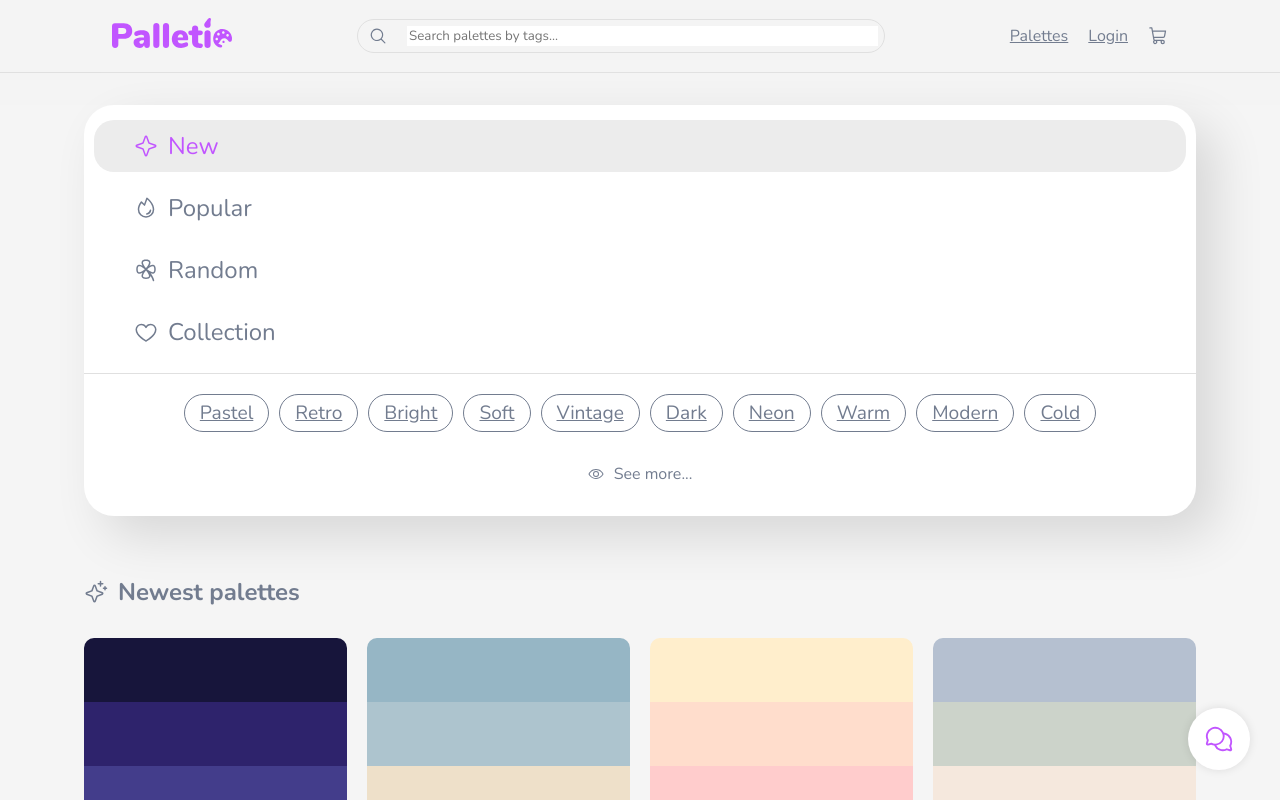
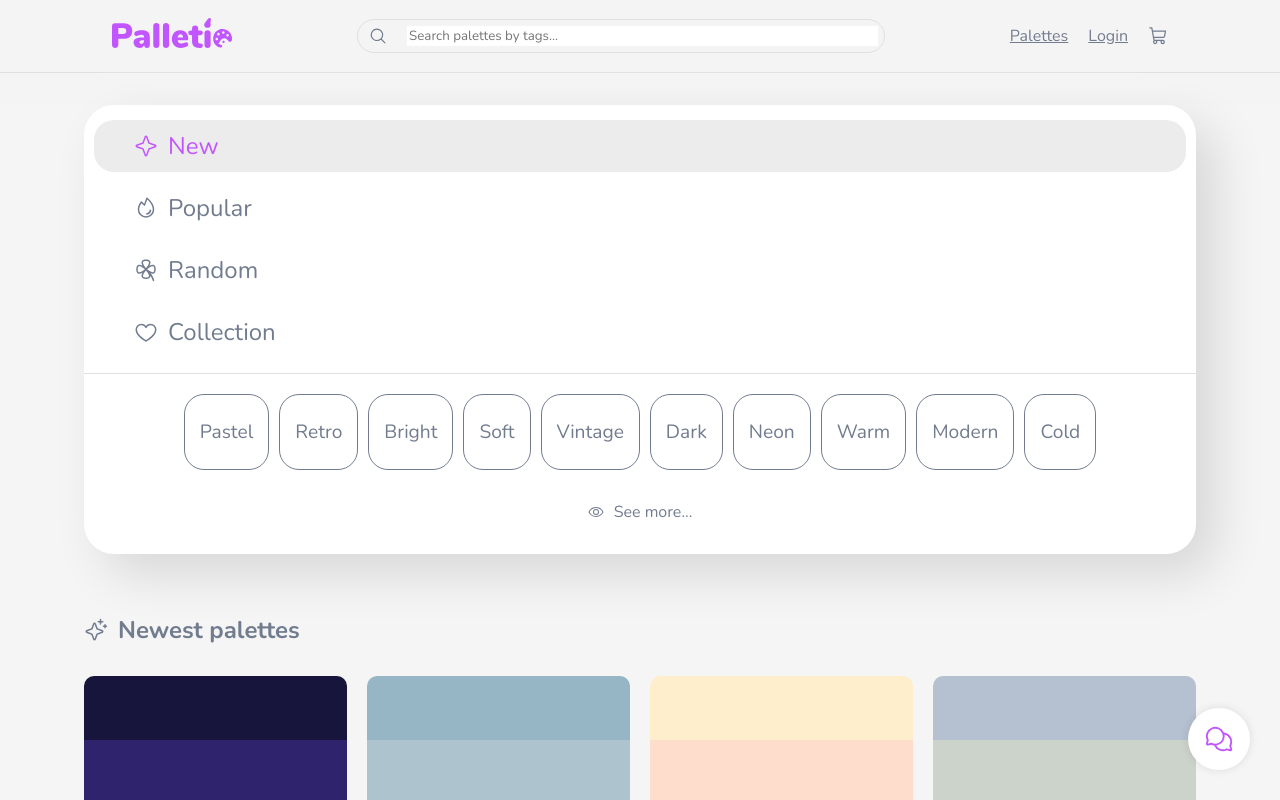
Before and after one commit to Junstant/React-Proyects, a React (Vite) app: page / in a window 1280 px wide. Shown: the top 800 px of the page. Built offline with nearby package versions, Linux system fonts and the light colour scheme.

Commit message:
refactor: Add tag palette filter functionality to App component

```diff
--- a/src/App.jsx
+++ b/src/App.jsx
@@ -8,7 +8,8 @@ import "./app.css";
 
 function App() {
   // call the colorDataBase from the context
-  const { colorDataBase, tagsDataBase, sortTags, temporalSaveDatabase, copyToClipboard, changeSwitch, switches, savedPalettes} = useGlobalContext();
+  const { colorDataBase, tagsDataBase, sortTags, temporalSaveDatabase, copyToClipboard, changeSwitch, switches, savedPalettes, tagPaletteFilter, tagsFilteredDataBase} = useGlobalContext();
+
 
   //give the 12 most popular tags
   const tags = sortTags(tagsDataBase).slice(0, 12);
@@ -33,7 +34,7 @@ function App() {
             <div className="tagsApp">
               {tags.map((tag, index) => (
                   <span key={index}>
-                    <a href="#">{tag.tag}</a>
+                    <p onClick={() => tagPaletteFilter(colorDataBase, tag)}>{tag.tag}</p>
                   </span>
                 ))}
                 <div className="seeMoreApp">
@@ -45,7 +46,7 @@ function App() {
             <h1 style={{ color: "#727C8F" }}>
               <Sparkle /> Newest palettes
             </h1>
-            <ColorsPalette colors={collectionSwitch()}/>
+            <ColorsPalette colors={tagsFilteredDataBase.length > 0 ? tagsFilteredDataBase : collectionSwitch()}/>
           </div>
           <div className="rightContainer conStyleThree">
             <h4><BookmarkSimple></BookmarkSimple> Saved</h4>
--- a/src/Context.jsx
+++ b/src/Context.jsx
@@ -31,31 +31,37 @@ export const GlobalContextProvider = ({ children }) => {
       color: ["#17153B", "#2E236C", "#433D8B", "#C8ACD6"],
       likes: "594",
       time: "2024-03-05T02:39:56.410Z",
+      tags: ["Pastel", "Neon", "Dark", "Warm"],
     },
     {
       color: ["#96B6C5", "#ADC4CE", "#EEE0C9", "#F1F0E8"],
       likes: "20252",
       time: "2024-01-02T02:39:56.410Z",
+      tags: ["Cold", "Bright", "Soft", "Retro"],
     },
     {
       color: ["#FFEECC", "#FFDDCC", "#FFCCCC", "#FEBBCC"],
       likes: "16250",
       time: "2022-07-23T02:39:56.410Z",
+      tags: ["Vintage", "Modern", "Warm", "Soft"],
     },
     {
       color: ["#B5C0D0", "#CCD3CA", "#F5E8DD", "#EED3D9"],
       likes: "11302",
       time: "2019-04-29T02:39:56.410Z",
+      tags: ["Cold", "Bright", "Soft", "Retro"],
     },
     {
       color: ["#F1EAFF", "#E5D4FF", "#DCBFFF", "#D0A2F7"],
       likes: "9080",
       time: "2012-10-29T02:39:56.410Z",
+      tags: ["Vintage", "Modern", "Warm", "Soft"],
     },
     {
       color: ["#FFD6BA", "#FFAAA6", "#FF8C94", "#FF6A8A"],
       likes: "6250",
       time: "2011-08-22T02:39:56.410Z",
+      tags: ["Cold", "Bright", "Soft", "Retro"],
     },
   ]);
 
@@ -180,6 +186,9 @@ export const GlobalContextProvider = ({ children }) => {
   //saved palettes database
   const [savedPalettes, setSavedPalettes] = useState([]);
 
+  //tags filtered database
+  const [tagsFilteredDataBase, setTagsFilteredDataBase] = useState([]);
+
   //! -----------------  FUNCTIONS -----------------------------------------
 
   //update the actual user and save it in the local storage
@@ -303,6 +312,8 @@ function copyToClipboard(hex) {
 
 //change the switch
 function changeSwitch(name){
+  //empty the tagsFilteredDataBase
+  emptyTagsFilteredDataBase();
   const newSwitches = switches.map(item => {
     if(item.name === name){
       document.getElementById(name).classList.add("liActive");
@@ -331,6 +342,22 @@ function changeSwitch(name){
   function handleSavePallete(color){
     setSavedPalettes([...savedPalettes, color]);
   }
+
+// Function to filter the palettes by tags
+function tagPaletteFilter(ColorsDataBase, tag) {
+  // Assuming tag is an object, extract the value you need to compare
+  const tagValue = tag.tag; // Ajusta esto según la estructura real de tu objeto tag
+  // Filtrar el array ColorsDataBase
+  const filteredArray = ColorsDataBase.filter((color) => {
+      return color.tags && color.tags.includes(tagValue);
+  });
+  setTagsFilteredDataBase(filteredArray);
+}
+
+//function to empy the filtered palettes by tags if is not seen
+function emptyTagsFilteredDataBase(){
+  setTagsFilteredDataBase([]);
+}
 
   //! -----------------  USE EFFECT -----------------------------------------
   //search for user in the localStrorage when the page is loaded and send it to the actual user and the database
@@ -380,6 +407,8 @@ function changeSwitch(name){
         setSavedPalettes: setSavedPalettes,
         handleSavePallete: handleSavePallete,
         savedPalettes: savedPalettes,
+        tagPaletteFilter: tagPaletteFilter,
+        tagsFilteredDataBase: tagsFilteredDataBase,
       }}
     >
       {children}
--- a/src/app.css
+++ b/src/app.css
@@ -58,6 +58,7 @@
     font-size: 1.2rem;
     transition: all 200ms ease-in-out;
     border: 1px solid var(--primary);
+    color: var(--primary);
 }
 .tagsApp span:hover{
     background-color: var(--secondary);
@@ -65,7 +66,10 @@
     border-color: var(--secondary);
     box-shadow: 0px 5px 30px #c155ff8f;
 }
-.tagsApp span:hover a{
+.tagsApp span p{
+    transition: all 200ms ease-in-out;
+}
+.tagsApp span:hover p{
     color: white;
 }
 
--- a/src/components/FunctionsHelpers/filters.js
+++ b/src/components/FunctionsHelpers/filters.js
@@ -23,5 +23,4 @@ function randomPaletteFilter(palette) {
     return palette;
 }
 
-
-export { popularPaletteFilter, timePaletteFilter, randomPaletteFilter };
+export { popularPaletteFilter, timePaletteFilter, randomPaletteFilter};
```
